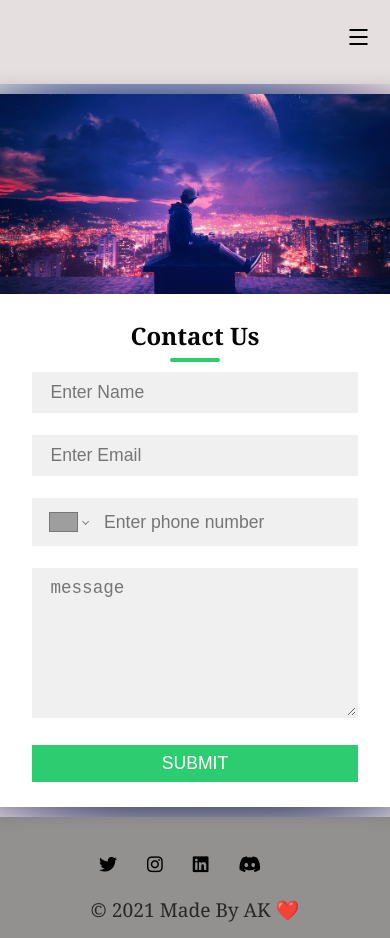
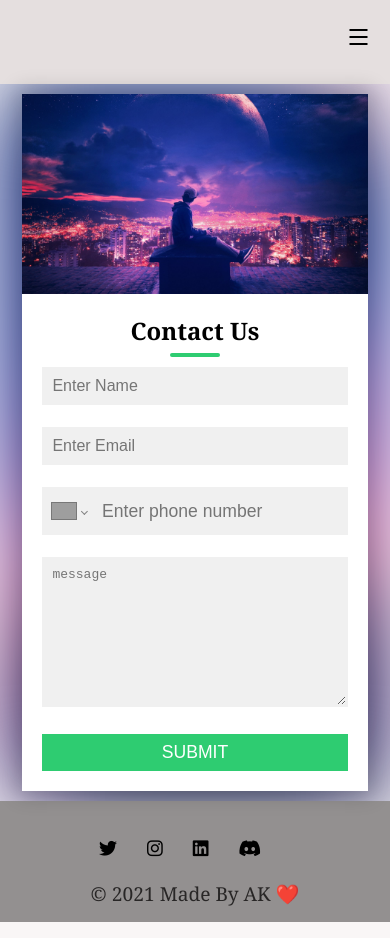
Before and after one commit to deepak640/AKP, a React (Vite) app: page /contact in a window 390 px wide. Built offline with nearby package versions, Linux system fonts and the light colour scheme; grey boxes are pictures that could not be loaded.

Commit message:
responsivness

```diff
--- a/src/App.css
+++ b/src/App.css
@@ -513,14 +513,24 @@ textarea {
 
 @media screen and (max-width: 880px) {
   .contact-box {
+    height: 90%;
+    width: min-content;
     grid-template-columns: 1fr;
+  }
+
+  .field {
+    width: 100%;
+    font-size: medium;
+    padding: 0.5rem;
   }
 
   .contact-container {
     height: 100%;
     padding: 10px;
   }
-
+  .right{
+    padding: 20px;
+  }
   .left {
     height: 200px;
   }
```
